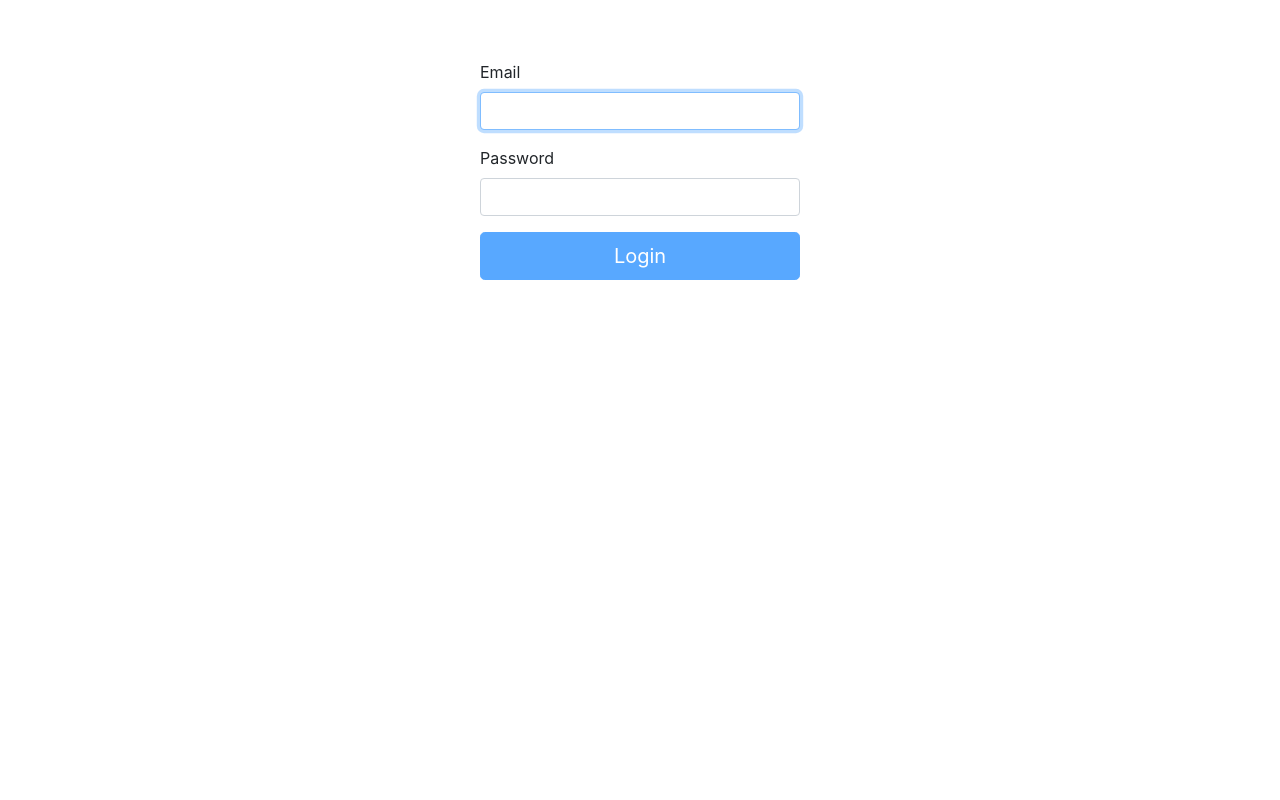
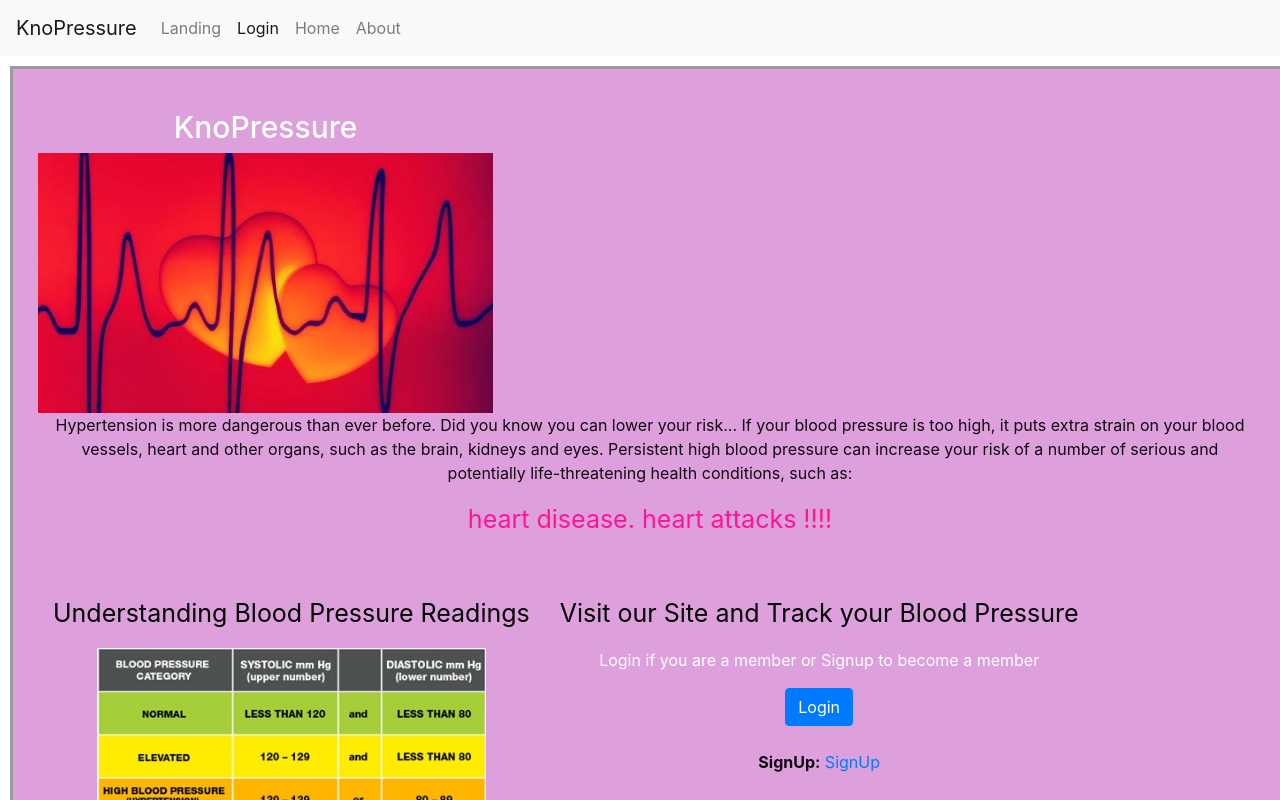
Before and after one commit to kevkouadio/KnoPressure, a React (Create React App) app: page /login in a window 1280 px wide. Shown: the top 800 px of the page. Built offline with nearby package versions, Linux system fonts and the light colour scheme.

Commit message:
Moved style.css into Landing folder

```diff
--- a/src/App.js
+++ b/src/App.js
@@ -2,23 +2,26 @@
 import React from "react";
 import { BrowserRouter as Router, Route } from "react-router-dom";
 import Wrapper from "./components/Wrapper";
-
+import Navbar from "./components/Navbar";
 import Landing from "./pages/Landing";
 import Login from "./pages/Login";
 import About from "./pages/About";
 import Home from "./pages/Home";
-import "./style.css"
 
 
 function App() {
   return (
     <Router>
       <div className="App">
+        <Navbar/>
         <Wrapper>
+
             <Route exact path="/" component={Landing} />
+            <Route exact path="/landing" component={Landing} />
             <Route exact path="/login" component={Login} />
+            <Route exact path="/home" component={Home} />
             <Route exact path="/about" component={About} />
-            <Route exact path="/Home" component={Home} />
+
         </Wrapper>
       </div>
     </Router>
--- a/src/pages/About/index.js
+++ b/src/pages/About/index.js
@@ -2,12 +2,11 @@ import React from "react";
 import Row from "../../components/Row";
 import Container from "../../components/Container";
 import Col from "../../components/Col";
-import Navbar from "../../components/Navbar";
+
 
 function About(){
         return (
             <div>
-              <Navbar />
               <Container style={{ marginTop: 30 }}>
                 <Row>
                   <Col size="col-12">
--- a/src/pages/Home/index.js
+++ b/src/pages/Home/index.js
@@ -1,16 +1,12 @@
 import React from "react";
 import Chart from "../../components/Chart";
-// import Row from "../../components/Row";
 import Container from "../../components/Container";
-import Navbar from "../../components/Navbar";
-// import Col from "../../components/Col";
 import { FormBtn, Input } from "../../components/SearchForm";
 
 
 function Home(){
     return(
         <>
-        <Navbar />
         <Container>
             <Input />
             <FormBtn />
--- a/src/pages/Login/index.js
+++ b/src/pages/Login/index.js
@@ -1,45 +1,50 @@
-import React, { useState } from "react";
-import Form from "react-bootstrap/Form";
-import Button from "react-bootstrap/Button";
-import "./style.css";
+import React from "react";
+import { Link, useLocation } from "react-router-dom";
+import Container from "../../components/Container";
+import Row from "../../components/Row";
+import Col from "../../components/Col";
+import "./style.css"
 
-function App() {
 
-    const [email, setEmail] = useState (" ");
-    const [password, setPassword] = useState ("");
+function Landing() {
+    const location = useLocation();
+    return (
+       <div>
+            <Container>
+               <Row>
+                    <Col size="col-12">
+                          <h1 className="display-5" id="display-5">KnoPressure</h1>
+                            <img  id="heart" src={"./assets/images/heart-799138__340.webp"} alt="heart"
+                                className="img-fluid"/>
+                    </Col>
+                    <Col size="col-12">
+                        <p>
+                                Hypertension is more dangerous than ever before.  Did you know you can lower your risk...
+                                If your blood pressure is too high, it puts extra strain on your blood vessels, heart and other organs, such as the brain, kidneys and eyes. Persistent high blood pressure can increase your risk of a number of serious and potentially life-threatening health conditions, such as:
+                            </p>
+                            <p id="firsttext"> heart disease. heart attacks !!!!</p>
+                            </Col>
+                            </Row>
+                <Row>
+                    <Col size="col-lg-6">
+                    <p id="secondtext">Understanding Blood Pressure Readings</p>
+                    <img id="bloodpressure-chart" src={"./assets/images/blood pressure readings chart.jpg"} alt="bloodpressure-chart"
+                                className="img-fluid"/>
 
-    function validateForm() {
-        return email.length > 0 && password.length > 0;
-    }
-
-    function handleSubmit(event) {
-        event.preventDefault();
-    }
-
-    return (
-        <div className="Login">
-            <Form onSubmit={handleSubmit}>
-                <Form.Group size="lg" controlId="email">
-                    <Form.Label>Email</Form.Label>
-                    <Form.Control
-                    autoFocus
-                    type="email"
-                    value={email}
-                    onChange={ (e) => setEmail(e.target.value)} />
-                </Form.Group>
-                <Form.Group size="lg" controlId="password">
-                    <Form.Label>Password</Form.Label>
-                    <Form.Control
-                    type="password"
-                    value={password}
-                    onChange={(e) => setPassword(e.target.value)} />
-                </Form.Group>
-                <Button block size="lg" type="submit" disabled={!validateForm()}>Login</Button>
-            </Form>
-            <div class="fb-login-button" data-size="large" data-button-type="continue_with" data-layout="default" data-auto-logout-link="false" data-use-continue-as="false" data-width=""></div>
+                    </Col>
+                    <Col size="col-lg-6">
+                        <p id="secondtext">Visit our Site and Track your Blood Pressure</p>
+                        <p id="thirdtext"> Login if you are a member or Signup to become a member</p>
+                        <Link to="/login" className={location.pathname === "/login"}><button type="login" className="btn btn-primary btn-md" id="login-btn">Login</button></Link>
+                        <br/>
+                        <br/>
+                        <ul>
+                        <li><strong>SignUp:</strong> <Link to="/login">SignUp</Link></li>
+                        </ul>
+                    </Col>
+                </Row>
+            </Container>
         </div>
     );
 }
-
-
-export default App;
+export default Landing;
--- a/src/pages/Login/style.css
+++ b/src/pages/Login/style.css
@@ -1,14 +1,88 @@
-body {
-    background-color: plum;
+* {
+  box-sizing: border-box;
+  margin: 0;
+  padding: 0;
+  text-decoration: none;
+  list-style: none;
 }
 
-@media all and (min-width: 480px) {
-    .Login {
-        padding: 60px 0;
-    }
+html, body {
+  height:100%;
+}
 
-    .Login form {
-        margin: 0 auto;
-        max-width: 320px;
-    }
+body {
+  font-size: 15px;
+  text-align: center;
+  /* border-bottom: 10px solid purple; */
+
 }
+
+/* set the padding for the page */
+.padding {
+  padding: 20px;
+}
+
+.container-body {
+  min-height: 100%;
+  overflow: auto;
+  width: 100%;
+  margin-top: 10px;
+  margin-left: 10px;
+  border-style: inset;
+  background-color: plum;
+  /* color: #ffffff; */
+  color: rgb(17, 8, 17);
+  text-align: center;
+  border-bottom: 10px solid purple;
+}
+
+p {
+  text-align: center;
+  margin: 15px;
+}
+
+.btn-primary {
+  color: blueviolet;
+  background-color: blueviolet;
+}
+
+
+
+/* set the color of the contact links */
+section ul a {
+  color: antiquewhite;
+}
+
+#display-5 {
+ font-size: 30px;
+ color: #ffffff;
+ text-align: center;
+}
+
+.img-fluid {
+  justify-content: center;
+}
+
+#heart {
+ max-width: 100%;
+ height: 260px;
+}
+
+#firsttext {
+  font-size: 25px;
+  color:deeppink
+}
+
+#secondtext {
+  font-size: 25px;
+  color: black;
+}
+
+#bloodpressure-chart {
+ max-width:100%;
+ height: 260px;
+}
+
+#thirdtext {
+  color: #ffffff;
+}
```
Also changed, not shown: src/pages/Landing/style.css (renamed from src/style.css).
